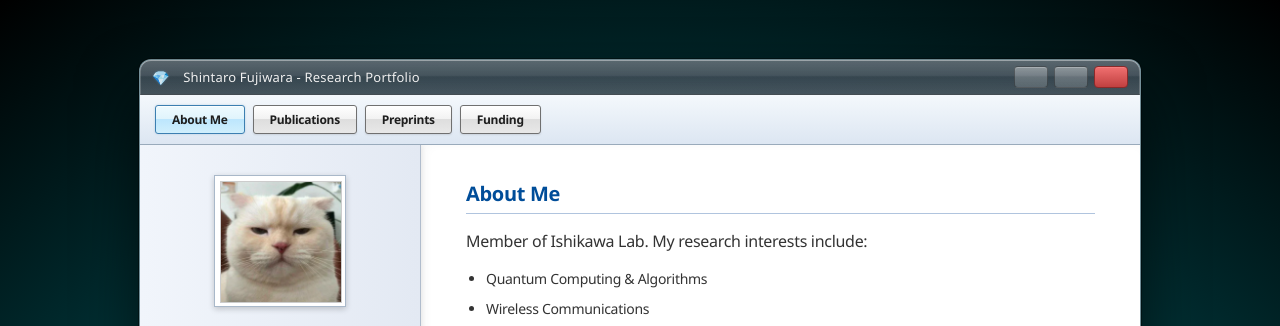
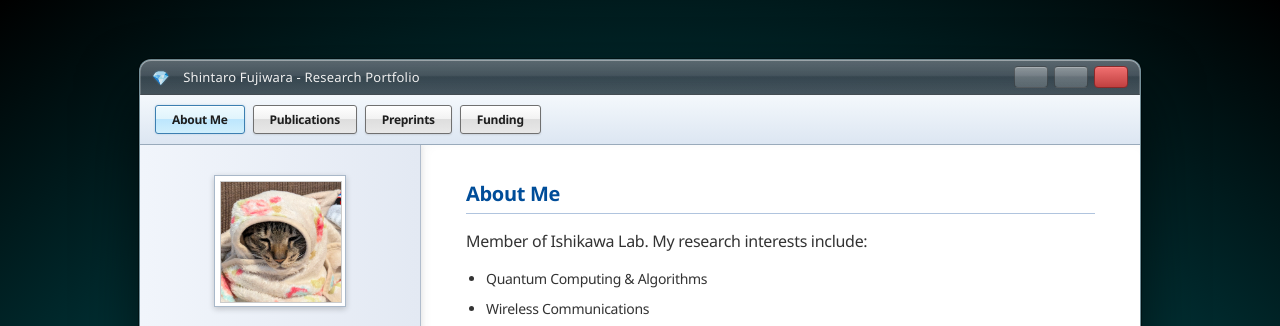
Before and after one commit to yoozyboost/shintarofujiwara.github.io, a plain HTML site: page index.html in a window 1280 px wide. Shown: the top 326 px of the page. Drawn offline with Linux system fonts and the light colour scheme.

Commit message:
changed myimage

```diff
--- a/index.html
+++ b/index.html
@@ -182,7 +182,7 @@
         .profile-pic {
             width: 100%; height: 100%;
             background-color: #ddd;
-            background-image: url('myimage.jpeg'); /* 画像パスは適宜変更してください */
+            background-image: url('myimage.png'); /* 画像パスは適宜変更してください */
             background-size: cover;
             background-position: center;
             border: 1px solid #ccc;
```
Also changed, not shown: myimage.jpeg (deleted), myimage.png (added).
